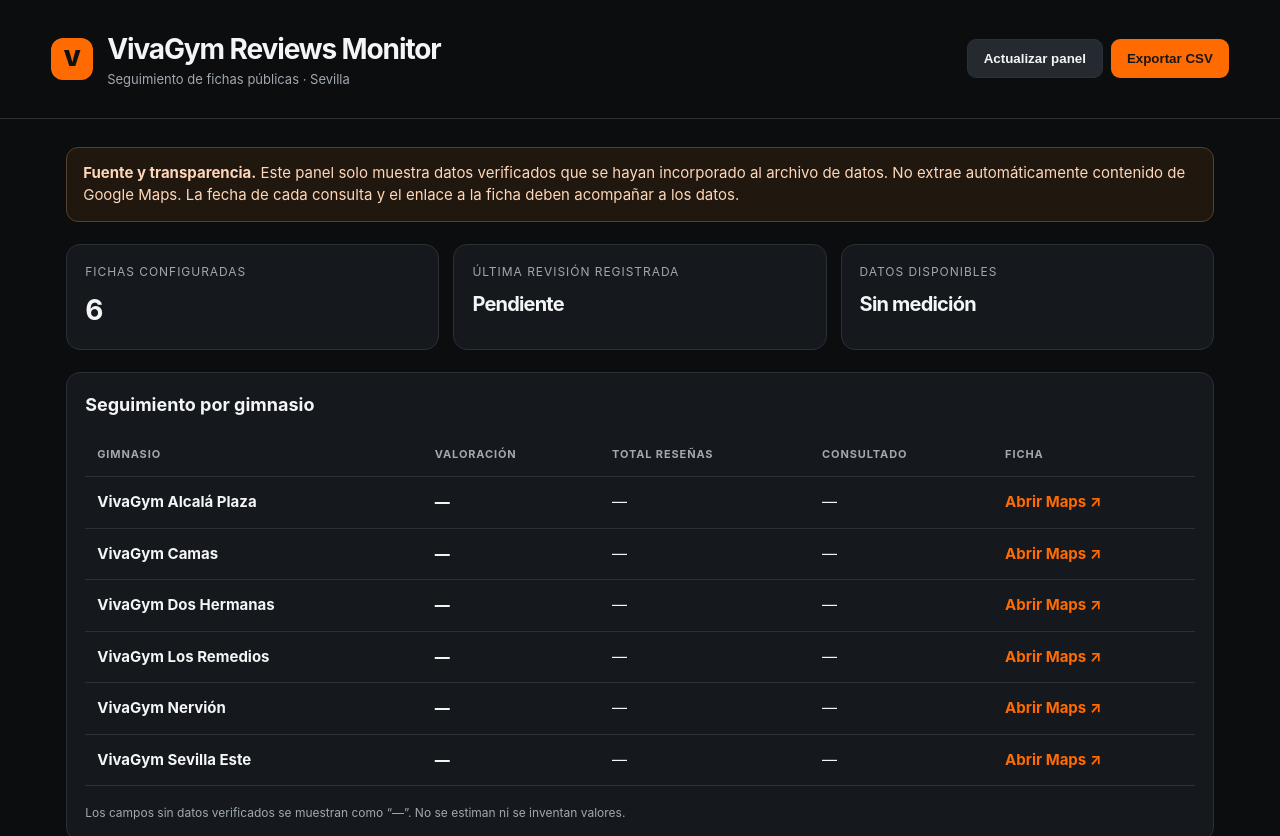
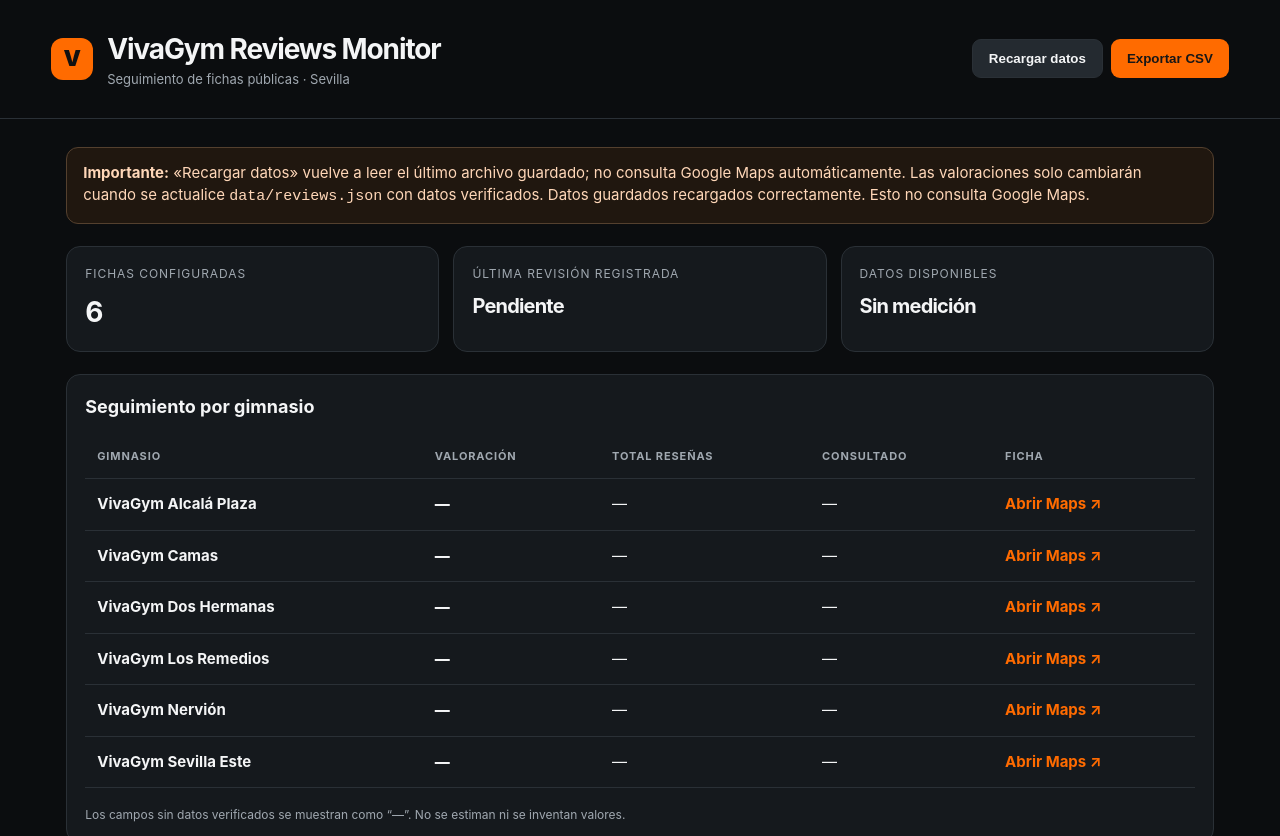
Before and after one commit to rubenrubi93/vivagym-reviews-monitor, a plain HTML site: page index.html in a window 1280 px wide. Shown: the top 836 px of the page. Drawn offline with Linux system fonts and the light colour scheme.

Commit message:
Clarify dashboard reload behavior and show load status

```diff
--- a/index.html
+++ b/index.html
@@ -19,9 +19,9 @@
 </style>
 </head>
 <body>
-<header><div class="brand"><div class="mark">V</div><div><h1>VivaGym Reviews Monitor</h1><div class="sub">Seguimiento de fichas públicas · Sevilla</div></div></div><div class="actions"><button class="secondary" id="reload">Actualizar panel</button><button id="export">Exportar CSV</button></div></header>
+<header><div class="brand"><div class="mark">V</div><div><h1>VivaGym Reviews Monitor</h1><div class="sub">Seguimiento de fichas públicas · Sevilla</div></div></div><div class="actions"><button class="secondary" id="reload">Recargar datos</button><button id="export">Exportar CSV</button></div></header>
 <main>
-<div class="notice"><strong>Fuente y transparencia.</strong> Este panel solo muestra datos verificados que se hayan incorporado al archivo de datos. No extrae automáticamente contenido de Google Maps. La fecha de cada consulta y el enlace a la ficha deben acompañar a los datos.</div>
+<div class="notice"><strong>Importante:</strong> «Recargar datos» vuelve a leer el último archivo guardado; no consulta Google Maps automáticamente. Las valoraciones solo cambiarán cuando se actualice <code>data/reviews.json</code> con datos verificados. <span id="loadMessage" role="status" aria-live="polite">Preparado para cargar los datos guardados.</span></div>
 <section class="stats">
 <div class="stat"><label>Fichas configuradas</label><strong id="clubCount">6</strong></div>
 <div class="stat"><label>Última revisión registrada</label><strong id="lastDate" style="font-size:20px">Pendiente</strong></div>
@@ -43,7 +43,7 @@
 function fmt(v){return v===null||v===undefined||v===""?"—":v}
 function esc(s){return String(s??"").replace(/[&<>"']/g,c=>({"&":"&amp;","<":"&lt;",">":"&gt;",'"':"&quot;","'":"&#39;"}[c]))}
 function render(data){current=data;const clubs=data.clubs||[];document.getElementById("clubCount").textContent=clubs.length;document.getElementById("lastDate").textContent=data.updatedAt?new Date(data.updatedAt).toLocaleDateString("es-ES"):"Pendiente";document.getElementById("dataStatus").textContent=clubs.some(c=>c.rating!=null||c.reviewCount!=null)?"Con datos":"Sin medición";document.getElementById("summary").textContent=data.summary||"Sin resumen para esta revisión.";document.getElementById("rows").innerHTML=clubs.map(c=>'<tr><td><strong>'+esc(c.name)+'</strong></td><td class="rating">'+esc(fmt(c.rating))+'</td><td>'+esc(fmt(c.reviewCount))+'</td><td>'+esc(fmt(c.checkedAt||data.updatedAt))+'</td><td><a href="'+esc(c.mapsUrl||"#")+'" target="_blank" rel="noopener noreferrer">Abrir Maps ↗</a></td></tr>').join("")}
-async function load(){try{const r=await fetch("./data/reviews.json?ts="+Date.now(),{cache:"no-store"});if(!r.ok)throw Error("data no disponible");render(await r.json())}catch(e){render(fallback)}}
+async function load(){const btn=document.getElementById("reload");const msg=document.getElementById("loadMessage");btn.disabled=true;btn.textContent="Cargando…";msg.textContent="Leyendo el último archivo de datos publicado…";try{const r=await fetch("./data/reviews.json?ts="+Date.now(),{cache:"no-store"});if(!r.ok)throw Error("El archivo de datos no está disponible (HTTP "+r.status+").");const data=await r.json();if(!Array.isArray(data.clubs))throw Error("El archivo de datos no tiene el formato esperado.");render(data);msg.textContent="Datos guardados recargados correctamente. Esto no consulta Google Maps."; }catch(e){render(fallback);msg.textContent="No se pudieron cargar los datos publicados. Se muestran los nombres de los gimnasios sin mediciones.";console.error(e)}finally{btn.disabled=false;btn.textContent="Recargar datos"}}
 document.getElementById("reload").addEventListener("click",load);
 document.getElementById("export").addEventListener("click",()=>{const rows=[["Gimnasio","Valoración","Total reseñas","Consultado","Ficha"],...(current.clubs||[]).map(c=>[c.name,c.rating??"",c.reviewCount??"",c.checkedAt||current.updatedAt||"",c.mapsUrl||""])];const csv=rows.map(r=>r.map(v=>'"'+String(v).replace(/"/g,'""')+'"').join(",")).join("\r\n");const a=document.createElement("a");a.href=URL.createObjectURL(new Blob(["\ufeff"+csv],{type:"text/csv;charset=utf-8;"}));a.download="vivagym-reviews.csv";a.click();URL.revokeObjectURL(a.href)});
 load();
```
